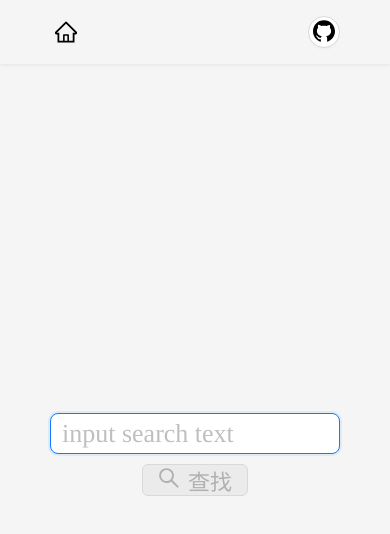
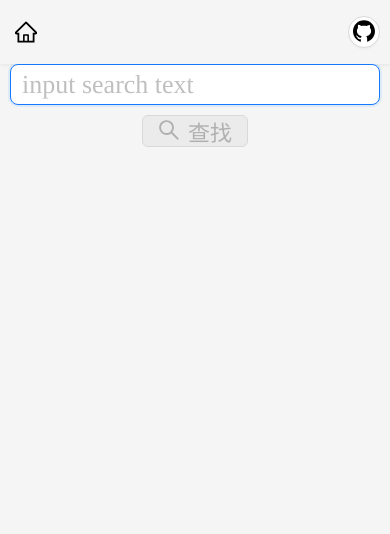
Before and after one commit to creeping1023/WOTR-Text-Query, a React (Create React App) app: page / in a window 390 px wide. Shown: the top 534 px of the page. Built offline with nearby package versions, Linux system fonts and the light colour scheme.

Commit message:
fix: text overflow on narrow screen

```diff
--- a/src/Entity.tsx
+++ b/src/Entity.tsx
@@ -4,6 +4,9 @@ import { ContainerWithTitle, MultiLanguage, GetRelationJson, path2uuid, config }
 import { Helmet } from "react-helmet-async";
 
 function SplitedLongString(text:string){
+  if (window.innerWidth <= 480){
+    return <span>{text}</span>
+  }
   return text.split(/(?<=\/)|(?=\/)/).map((term, i)=><span key={i}>{term}</span>);
 }
 
@@ -40,9 +43,7 @@ function Entity() {
   }, [path]);
 
   return (
-    <div style={{
-      display:'flex',flexDirection:'column',alignItems:'center',gap:'10px',
-      height: '100%',width:'100vw',padding:'0 50px',boxSizing:'border-box'}}>
+    <div className="component-container">
         <Helmet>
           <title>{path.replaceAll('~', '/')} - {config.title}</title>
         </Helmet>
--- a/src/Home.tsx
+++ b/src/Home.tsx
@@ -28,9 +28,7 @@ function Home() {
     }
   }
   return (
-    <div style={{
-      display:'flex',flexDirection:'column',justifyContent:'center',alignItems:'center',gap:'10px',
-      height: '100%',width:'100vw',padding:'50px',boxSizing:'border-box'}}>
+    <div className="component-container">
         <Helmet>
           <title>{config.title}</title>
         </Helmet>
--- a/src/Main.tsx
+++ b/src/Main.tsx
@@ -22,7 +22,7 @@ export default function Main(){
           <Button shape="circle" icon={<GithubOutlined />} href="https://github.com/creeping1023/WOTR-Text-Query" target='_blank'/>
         </Tooltip>
       </Layout.Header>
-      <Layout.Content style={{ overflowY: 'auto',  overflowX: 'hidden' }} id="main-content">
+      <Layout.Content style={{ overflow: 'auto' }} id="main-content">
         <Routes>
           <Route path='/' element={<Home/>}></Route>
           <Route path='/results' element={<Results/>}></Route>
--- a/src/Results.tsx
+++ b/src/Results.tsx
@@ -23,9 +23,7 @@ function Results() {
     );
   }
   return (
-    <div style={{
-      display:'flex',flexDirection:'column',alignItems:'center',gap:'10px',
-      height: '100%',width:'100vw',padding:'0 50px',boxSizing:'border-box'}}>
+    <div className="component-container">
         <Helmet>
           <title>搜索结果 - {config.title}</title>
         </Helmet>
--- a/src/String.tsx
+++ b/src/String.tsx
@@ -6,9 +6,7 @@ import { Helmet } from "react-helmet-async";
 function Entity() {
   const uuid = (useParams().id ?? '');
   return (
-    <div style={{
-      display:'flex',flexDirection:'column',alignItems:'center',gap:'10px',
-      height: '100%',width:'100vw',padding:'0 50px',boxSizing:'border-box'}}>
+    <div className="component-container">
         <Helmet>
           <title>{uuid} - {config.title}</title>
         </Helmet>
--- a/src/index.css
+++ b/src/index.css
@@ -45,6 +45,11 @@ strong{
 .break-inline>*{
   display: inline-block;
 }
+@media (max-width: 480px) {
+  .break-inline{
+    word-break: break-all;
+  }
+}
 audio{
   min-height: 50px;
 }
@@ -62,3 +67,22 @@ audio{
   align-items: center;
   justify-content: center;
 }
+.component-container{
+  display: flex;
+  flex-direction: column;
+  align-items: center;
+  gap: 10px;
+  height: 100%;
+  width: 100%;
+  padding: 0 50px;
+  box-sizing: border-box;
+  text-align: center;
+}
+@media (max-width: 480px) {
+  .component-container{
+    padding: 0 10px;
+  }
+  .ant-layout-header{
+    padding: 0 10px;
+  }
+}
```
